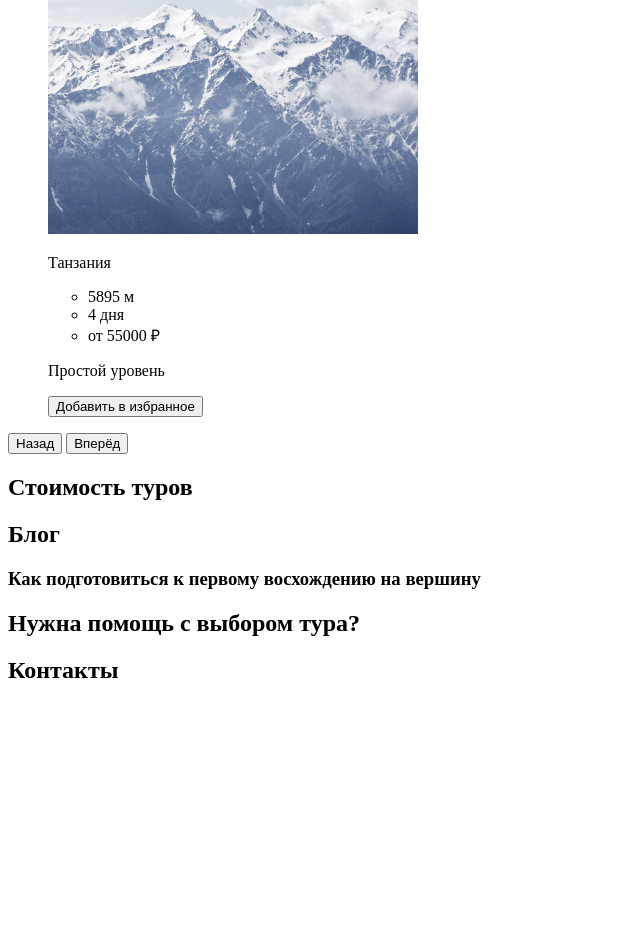
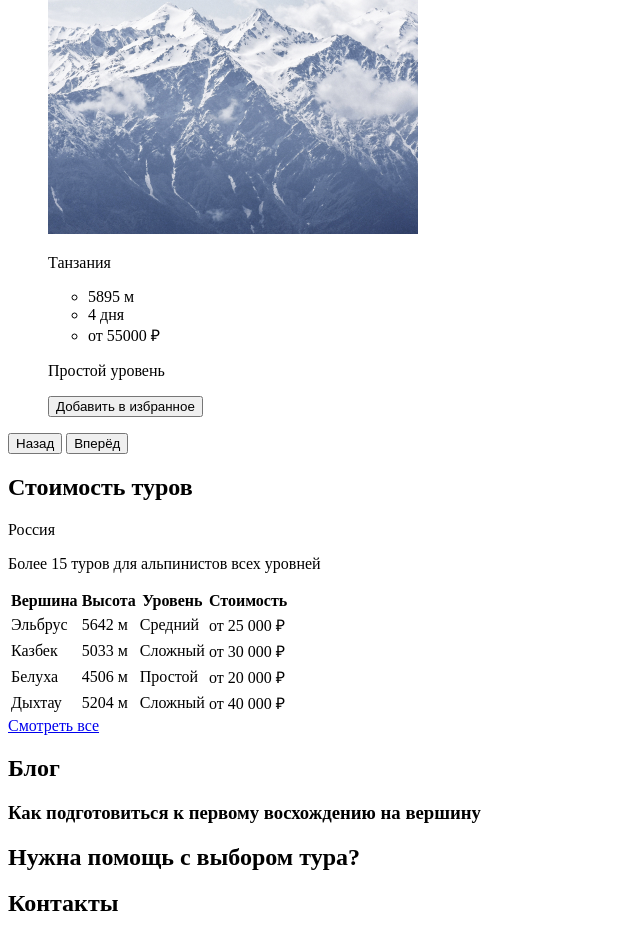
Before and after one commit to RomanovRoma/tourist-club-Mountain-html, a plain HTML site: page index.html in a window 1280 px wide. Shown: the part 2858-3795 px from the top of the page, without its empty margins (0-640 px from the left). Before the commit the page ends 3561 px from the top, so only its background shows below. Drawn offline with Linux system fonts and the light colour scheme.

Commit message:
feat: add section prices

```diff
--- a/index.html
+++ b/index.html
@@ -91,6 +91,41 @@
     </section>
     <section class="prices">
       <h2 class="visually-hidden">Стоимость туров</h2>
+      <p>Россия</p>
+      <p>Более 15 туров для альпинистов всех уровней</p>
+      <table>
+        <tr>
+          <th>Вершина</th>
+          <th>Высота</th>
+          <th>Уровень</th>
+          <th>Стоимость</th>
+        </tr>
+        <tr>
+          <td>Эльбрус</td>
+          <td>5642 м</td>
+          <td>Средний</td>
+          <td>от 25 000 ₽</td>
+        </tr>
+        <tr>
+          <td>Казбек</td>
+          <td>5033 м</td>
+          <td>Сложный</td>
+          <td>от 30 000 ₽</td>
+        </tr>
+        <tr>
+          <td>Белуха</td>
+          <td>4506 м</td>
+          <td>Простой</td>
+          <td>от 20 000 ₽</td>
+        </tr>
+        <tr>
+          <td>Дыхтау</td>
+          <td>5204 м</td>
+          <td>Сложный</td>
+          <td>от 40 000 ₽</td>
+        </tr>
+      </table>
+      <a href="#">Смотреть все</a>
     </section>
     <section class="blog">
       <h2>Блог</h2>
```
